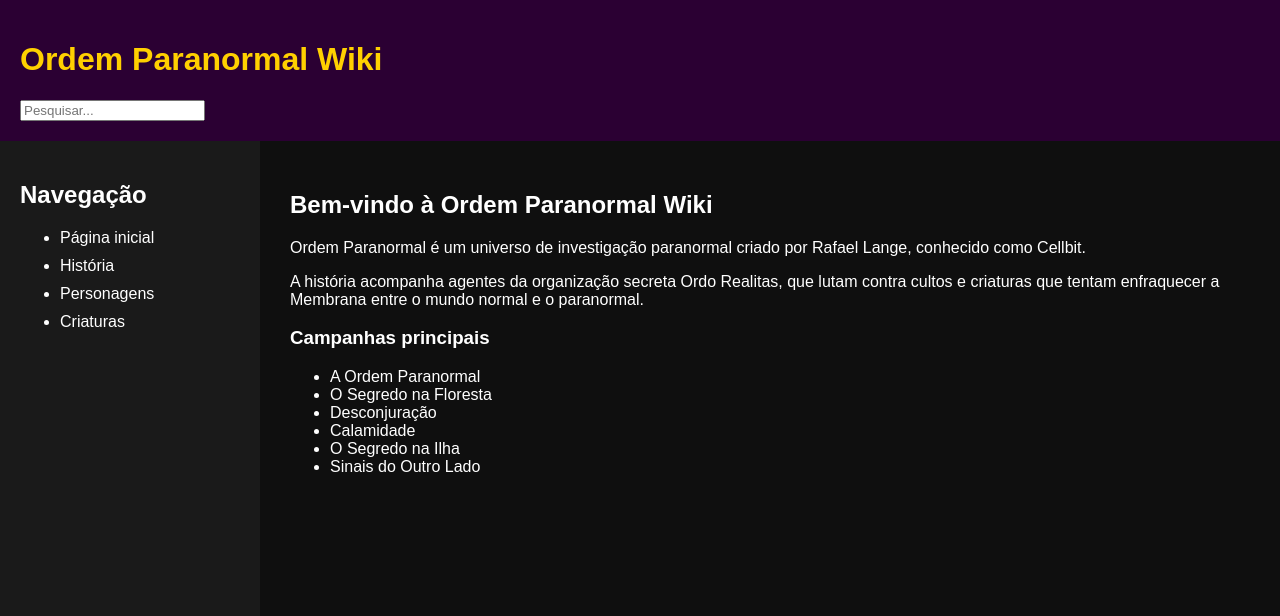
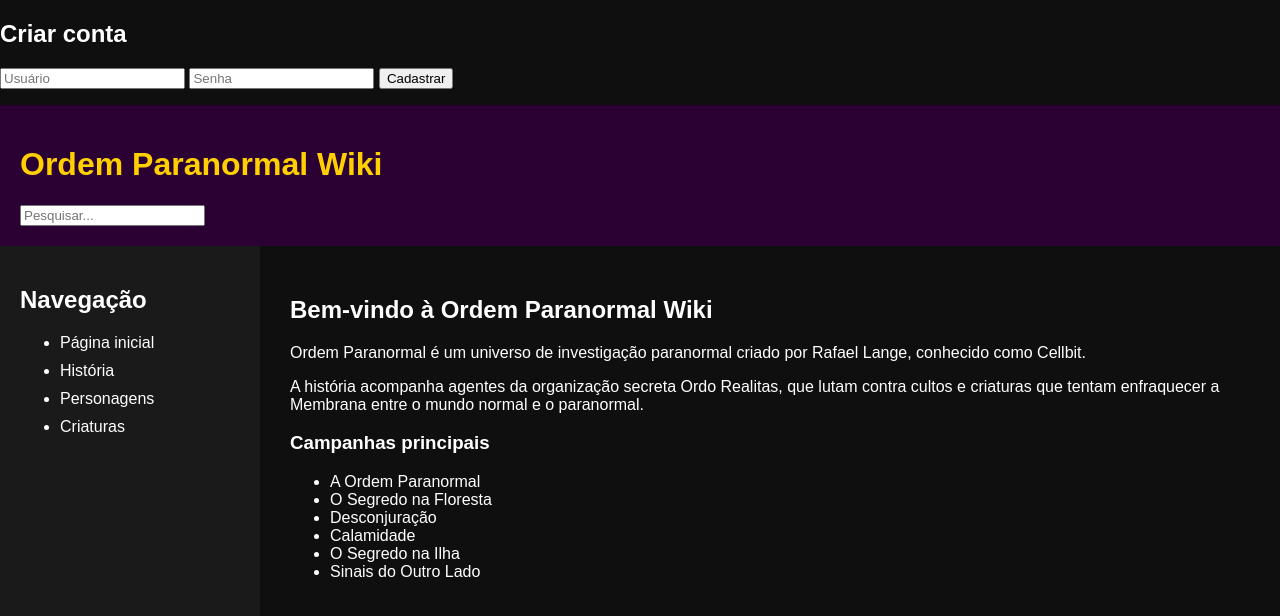
Before and after one commit to evelynnicolesilva-arch/CRIS_desordemnormal.github.io, a plain HTML site: page index.html in a window 1280 px wide. Drawn offline with Linux system fonts and the light colour scheme.

Commit message:
Update index.html

```diff
--- a/index.html
+++ b/index.html
@@ -1,5 +1,18 @@
 <!DOCTYPE html>
 <html lang="pt-br">
+  <section id="cadastro">
+
+<h2>Criar conta</h2>
+
+<input id="usuarioCadastro" placeholder="Usuário">
+
+<input id="senhaCadastro" type="password" placeholder="Senha">
+
+<button onclick="cadastrar()">Cadastrar</button>
+
+<p id="msgCadastro"></p>
+
+</section>
 
 <head>
 
@@ -71,7 +84,7 @@ que lutam contra cultos e criaturas que tentam enfraquecer a Membrana entre o mu
 </ul>
 
 </main>
-
+<script src="auth.js"></script>
 </div>
 
 </body>
```
